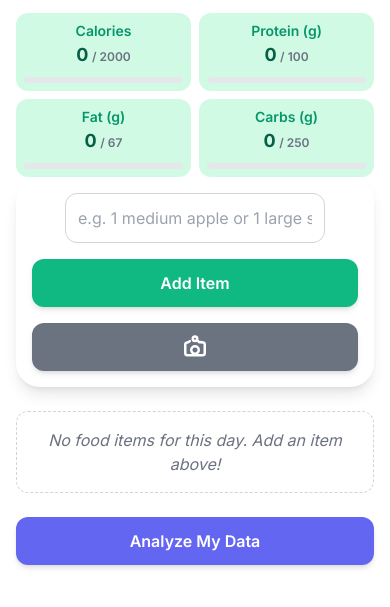
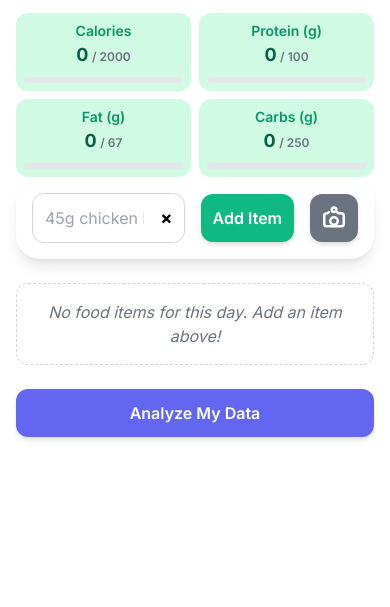
Before and after one commit to ctennenhouse/food_tracker, a plain HTML site: page index.html in a window 390 px wide. Shown: the part 103-710 px from the top of the page. Drawn offline with nearby package versions, Linux system fonts and the light colour scheme.

Commit message:
Added x to textbox

```diff
--- a/index.html
+++ b/index.html
@@ -46,7 +46,17 @@
 			top: 100%; /* position below input */
 			left: 0;
 			box-shadow: 0 2px 6px rgba(0,0,0,0.15);
-		}
+		#food-input {
+			position: relative; /* ensures container positioning works */
+			padding-right: 2.5rem; /* space for the × */
+		}
+
+		#clear-food-input {
+			pointer-events: auto; /* always clickable */
+		}
+
+
+
     </style>
 </head>
 <body class="flex flex-col min-h-screen">
@@ -153,26 +163,43 @@
 		-->
 
 		<div class="bg-white p-4 sm:p-6 rounded-3xl shadow-lg mb-6">
-            <div class="relative flex flex-col sm:flex-row gap-4 items-center">
-                <input type="text" id="food-input" class="flex-1 p-3 sm:p-4 rounded-xl border border-gray-300 focus:outline-none focus:ring-2 focus:ring-emerald-500 transition-all duration-200" placeholder="e.g. 1 medium apple or 1 large steak">
-				<!---autocomplete-->
-				<div id="autocomplete-suggestions" class="absolute bg-white border border-gray-300 rounded-xl shadow-md mt-1 w-full max-h-40 overflow-y-auto hidden z-50"></div>
-
-
-                <button id="add-item-btn" class="w-full sm:w-auto p-3 sm:p-4 bg-emerald-500 text-white rounded-xl font-semibold hover:bg-emerald-600 focus:outline-none focus:ring-2 focus:ring-emerald-500 transition-all duration-200 shadow-md">
+			<div class="flex gap-4 items-center w-full">
+				<!-- Input wrapper -->
+				<div class="relative flex-1">
+					<input
+						type="text"
+						id="food-input"
+						class="w-full p-3 sm:p-4 pr-10 rounded-xl border border-gray-300 focus:outline-none focus:ring-2 focus:ring-emerald-500 transition-all duration-200"
+						placeholder="45g chicken breast, 1 medium apple"
+					>
+					<!-- Persistent clear button inside textbox -->
+					<button
+						id="clear-food-input"
+						class="absolute right-3 top-1/2 transform -translate-y-1/2 text-black font-bold text-lg cursor-pointer"
+					>&times;</button>
+
+					<!-- Autocomplete suggestions -->
+					<div id="autocomplete-suggestions"
+						 class="absolute bg-white border border-gray-300 rounded-xl shadow-md top-full w-full max-h-40 overflow-y-auto hidden z-50">
+					</div>
+				</div>
+
+				<!-- Buttons -->
+				<button id="add-item-btn" class="p-3 sm:p-4 bg-emerald-500 text-white rounded-xl font-semibold hover:bg-emerald-600 focus:outline-none focus:ring-2 focus:ring-emerald-500 transition-all duration-200 shadow-md">
 					Add Item
 				</button>
-				<button id="camera-btn" class="w-full sm:w-auto p-3 sm:p-4 bg-gray-500 text-white rounded-xl font-semibold hover:bg-gray-600 focus:outline-none focus:ring-2 focus:ring-gray-500 transition-all duration-200 shadow-md flex items-center justify-center">
+
+				<button id="camera-btn" class="p-3 sm:p-4 bg-gray-500 text-white rounded-xl font-semibold hover:bg-gray-600 focus:outline-none focus:ring-2 focus:ring-gray-500 transition-all duration-200 shadow-md flex items-center justify-center">
 					<svg xmlns="http://www.w3.org/2000/svg" fill="none" viewBox="0 0 24 24" stroke-width="2.5" stroke="currentColor" class="w-6 h-6">
 						<path stroke-linecap="round" stroke-linejoin="round" d="M6.827 6.175A2.31 2.31 0 0 1 5.186 7.23c-.38.054-.757.112-1.134.175C2.999 7.58 2.25 8.507 2.25 9.574V18a2.25 2.25 0 0 0 2.25 2.25h15A2.25 2.25 0 0 0 21.75 18V9.574c0-1.067-.75-1.994-1.802-2.15a49.123 49.123 0 0 0-1.134-.175c-.38-.054-.757-.112-1.134-.175A2.31 2.31 0 0 1 15.186 6.175M12 1.5a2.25 2.25 0 1 1 0 4.5 2.25 2.25 0 0 1 0-4.5ZM12 18.75a3.75 3.75 0 1 0 0-7.5 3.75 3.75 0 0 0 0 7.5Z" />
 					</svg>
 				</button>
 			</div>
+
 			<div id="pending-items-notification" class="mt-4 hidden p-2 bg-yellow-100 text-yellow-800 rounded-xl text-center text-sm">
 				You have pending food items that need to be processed.
 			</div>
 		</div>
-
 
 
         <div id="food-list-container" class="space-y-4"> </div>
@@ -422,6 +449,8 @@
             const settingsPage = document.getElementById('settings-page');
             const analysisPage = document.getElementById('analysis-page');
             const foodInput = document.getElementById('food-input');
+            const clearBtn = document.getElementById('clear-food-input');
+			const suggestionsBox = document.getElementById('autocomplete-suggestions');
             const addItemBtn = document.getElementById('add-item-btn');
             const foodListContainer = document.getElementById('food-list-container');
             const totalCaloriesEl = document.getElementById('total-calories');
@@ -803,9 +832,6 @@
 			/*
 			* Code for dropdown menu to autocomplete entered food items
 			*/
-			const suggestionsBox = document.getElementById('autocomplete-suggestions');
-			console.log("SuggestionsBox element:", suggestionsBox);
-
 			// load from local storage to make suggestions
 			const getFoodHistory = () => {
 				const history = [];
@@ -843,6 +869,8 @@
 			// Show suggestions as user types
 			foodInput.addEventListener('input', () => {
 				const query = foodInput.value.trim().toLowerCase();
+
+
 				if (!query) {
 					suggestionsBox.classList.add('hidden');
 					return;
@@ -871,7 +899,6 @@
 
 				suggestionsBox.classList.remove('hidden');
 			});
-
 
 
 
@@ -2258,6 +2285,12 @@
 				const finalTotalCalories = document.getElementById('total-calories').innerText;
 			});
 
+			clearBtn.addEventListener('click', () => {
+				foodInput.value = '';
+				foodInput.focus();
+				document.getElementById('autocomplete-suggestions').classList.add('hidden');
+			});
+
 			// Event delegation for delete and edit buttons
 			foodListContainer.addEventListener('click', async (e) => {
 				const deleteBtn = e.target.closest('.delete-item-btn');
```
Lines whose indentation alone changed are shown as unchanged.
